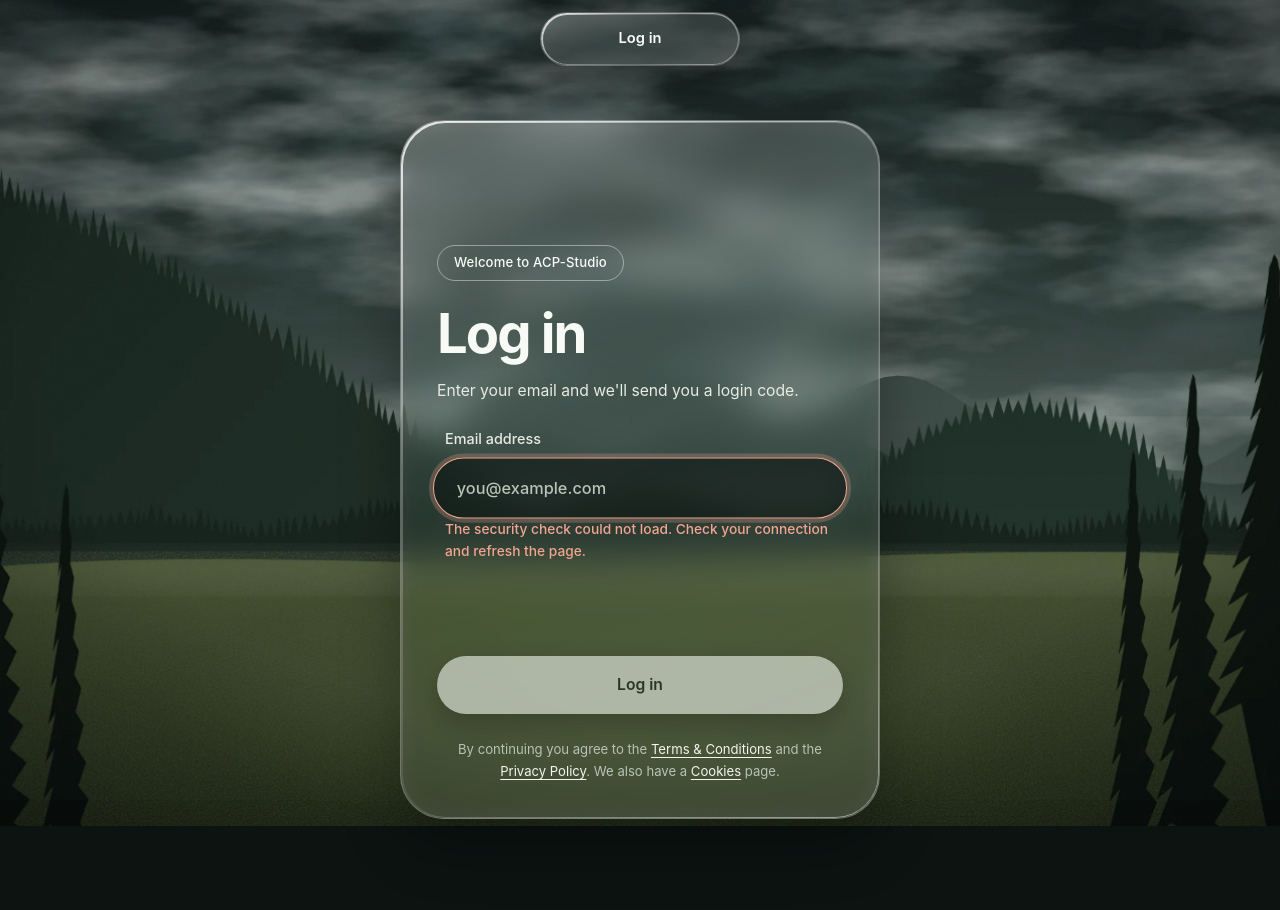
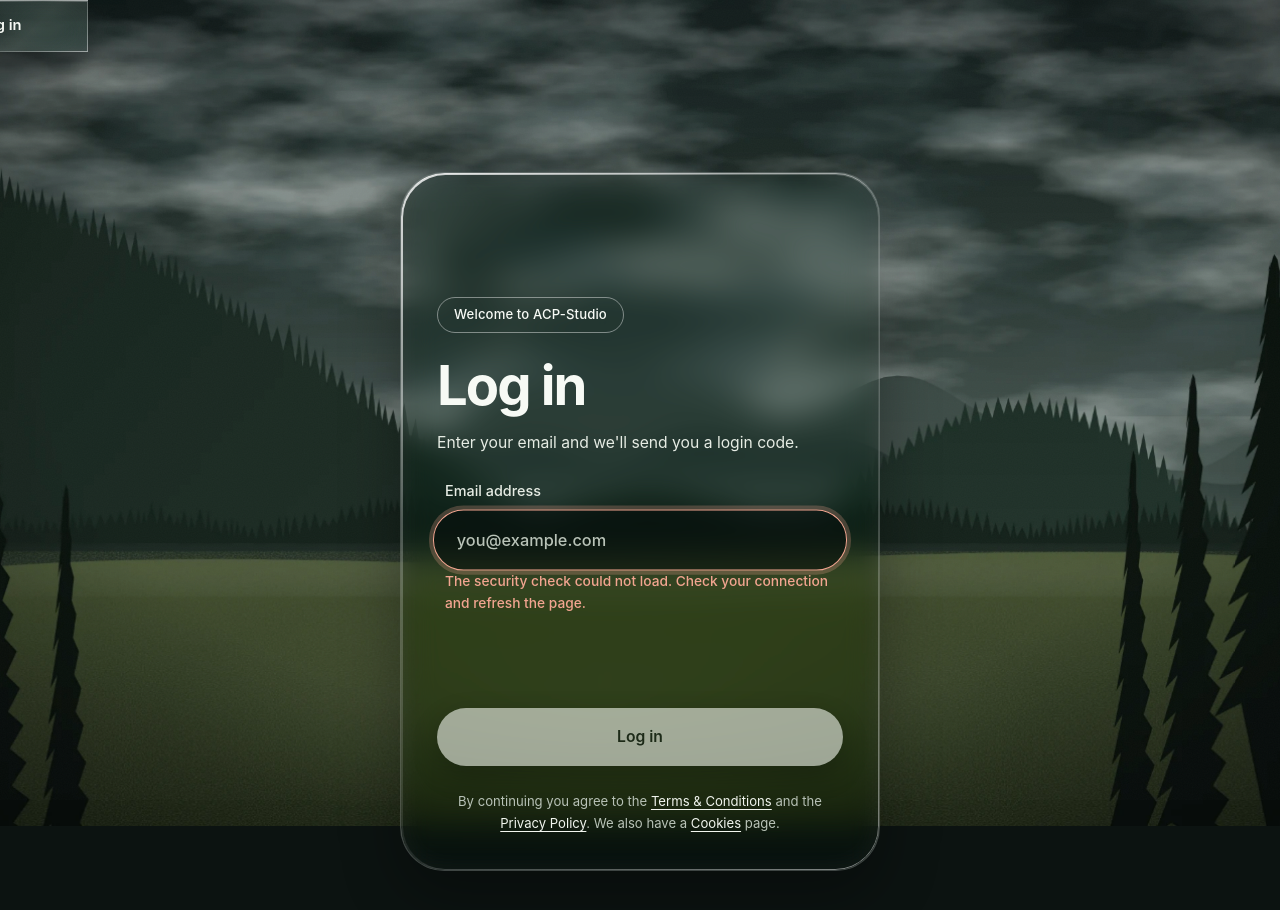
Before and after one commit to ACP-Studio/ACP-Studio-Site, a plain HTML site: page login.html in a window 1280 px wide. Before the commit the page ends 883 px from the top, so only its background shows below. Drawn offline with Linux system fonts and the light colour scheme.

Commit message:
Refactor dynamic island styles for improved design
Updated dynamic island styles with new dimensions, colors, and transition durations.

```diff
--- a/styles.css
+++ b/styles.css
@@ -39,6 +39,16 @@
     rgba(255, 255, 255, calc(var(--glass-veil) * 1.35)) 0%,
     rgba(255, 255, 255, calc(var(--glass-veil) * 0.5)) 42%,
     rgba(255, 255, 255, calc(var(--glass-veil) * 0.8)) 100%
+
+    --transition-surface:
+    transform var(--duration-slow) var(--ease-spring),
+    background var(--duration-normal) var(--transition-smooth),
+    background-color var(--duration-normal) var(--transition-smooth),
+    border-color var(--duration-normal) var(--transition-smooth),
+    box-shadow var(--duration-normal) var(--transition-smooth),
+    color var(--duration-normal) var(--transition-smooth),
+    opacity var(--duration-normal) var(--transition-smooth);
+
   );
   --panel-base: rgba(6, 12, 10, 0.3);
   --card-fill: rgba(8, 16, 13, 0.24);
@@ -170,31 +180,37 @@ body::after {
 }
 
 .dynamic-island {
-  position: fixed;
   top: 12px;
   left: 50%;
   transform: translateX(-50%);
   z-index: 1000;
-  width: 200px;
+  width: 176px;
+  padding: 0;
   display: grid;
   grid-template-columns: minmax(0, 1fr);
   grid-template-rows: 52px 0fr;
-  border-radius: var(--radius-pill);
+  border-radius: var(--radius);
   overflow: hidden;
-  background-color: rgba(8, 16, 13, 0.34);
-  background-image: var(--panel-fill);
-  border: 1px solid rgba(255, 255, 255, 0.14);
+  background-color: rgba(18, 60, 53, 0.1);
+  background-image: linear-gradient(
+    135deg,
+    rgba(244, 234, 216, 0.2) 0%,
+    rgba(244, 234, 216, 0.05) 40%,
+    rgba(244, 234, 216, 0.12) 66%,
+    rgba(244, 234, 216, 0.03) 100%
+  );
   backdrop-filter: var(--blur-small);
   -webkit-backdrop-filter: var(--blur-small);
   box-shadow:
     0 14px 40px rgba(0, 0, 0, 0.36),
     var(--rim);
   transition:
-    width 4000ms ease,
-    padding 4000ms ease,
-    grid-template-rows 4000ms ease,
-    border-radius 4000ms ease,
-    background-color 400ms ease;
+    width 1300ms var(--ease-spring),
+    padding 1300ms var(--ease-spring),
+    grid-template-rows 1300ms var(--ease-spring),
+    border-radius 800ms var(--ease-spring),
+    background-color 500ms var(--transition-smooth),
+    box-shadow 500ms var(--transition-smooth);
 }
 
 .dynamic-island.is-locked {
```
